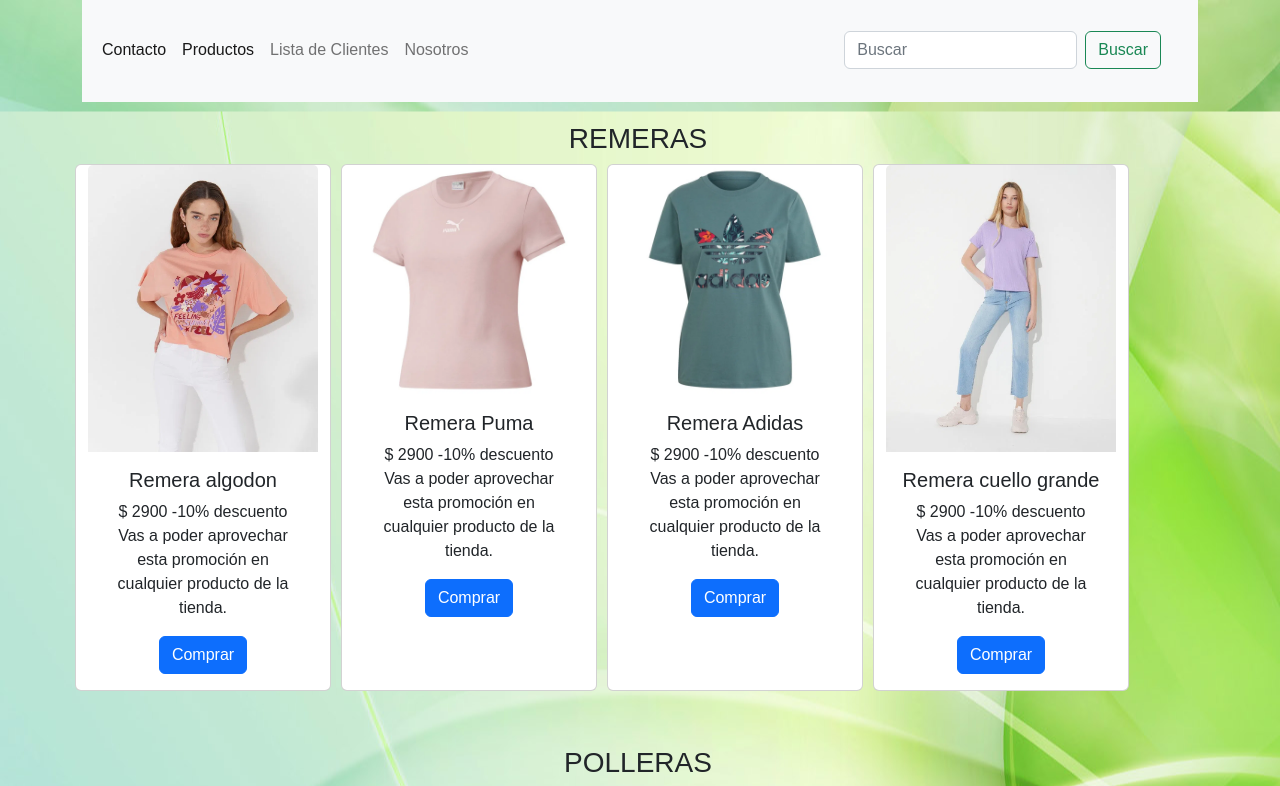
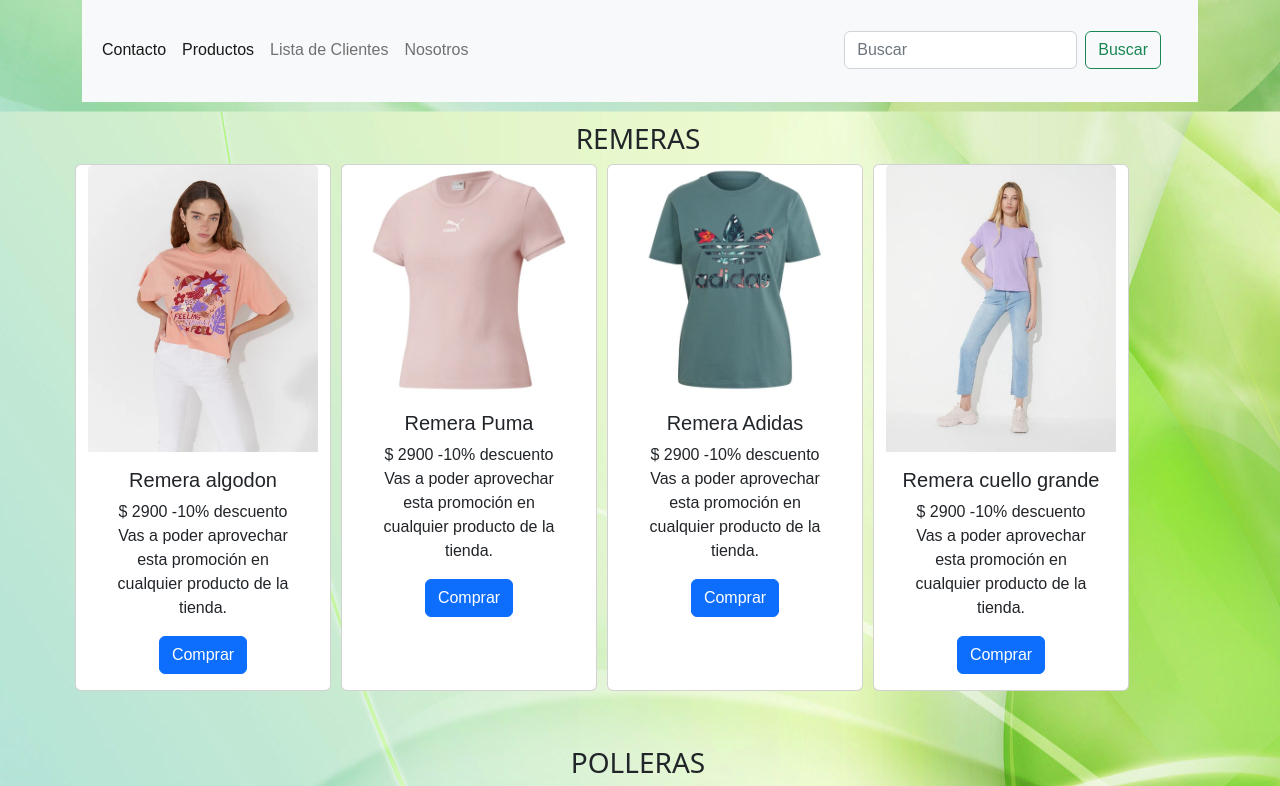
Before and after one commit to waltergal/shezamin-waltergalvan, a plain HTML site: page pages/Productos.html in a window 1280 px wide. Shown: the part 205-991 px from the top of the page. Drawn offline with nearby package versions, Linux system fonts and the light colour scheme; files whose address does not match are found by name.

Commit message:
preentrega2cambios2

```diff
--- a/CSS/styles.css
+++ b/CSS/styles.css
@@ -91,6 +91,7 @@
 }
 h3{
     margin: 10px;
+    font-family:system-ui, -apple-system, BlinkMacSystemFont, 'Segoe UI', Roboto, Oxygen, Ubuntu, Cantarell, 'Open Sans', 'Helvetica Neue', sans-serif;
 }
 footer {
     margin: 100px;
--- a/pages/Productos.html
+++ b/pages/Productos.html
@@ -99,7 +99,7 @@
 
         <section class="container">
 			<div class="row">
-			<h3>POLLERAS</h3><br>
+			<h3>POLLERAS</h3>
 			<div class="card" style="width: 16rem;">
 				<img src="../Imagenes/pollera1.webp" class="card-img-top" alt="...">
 				<div class="card-body">
```
